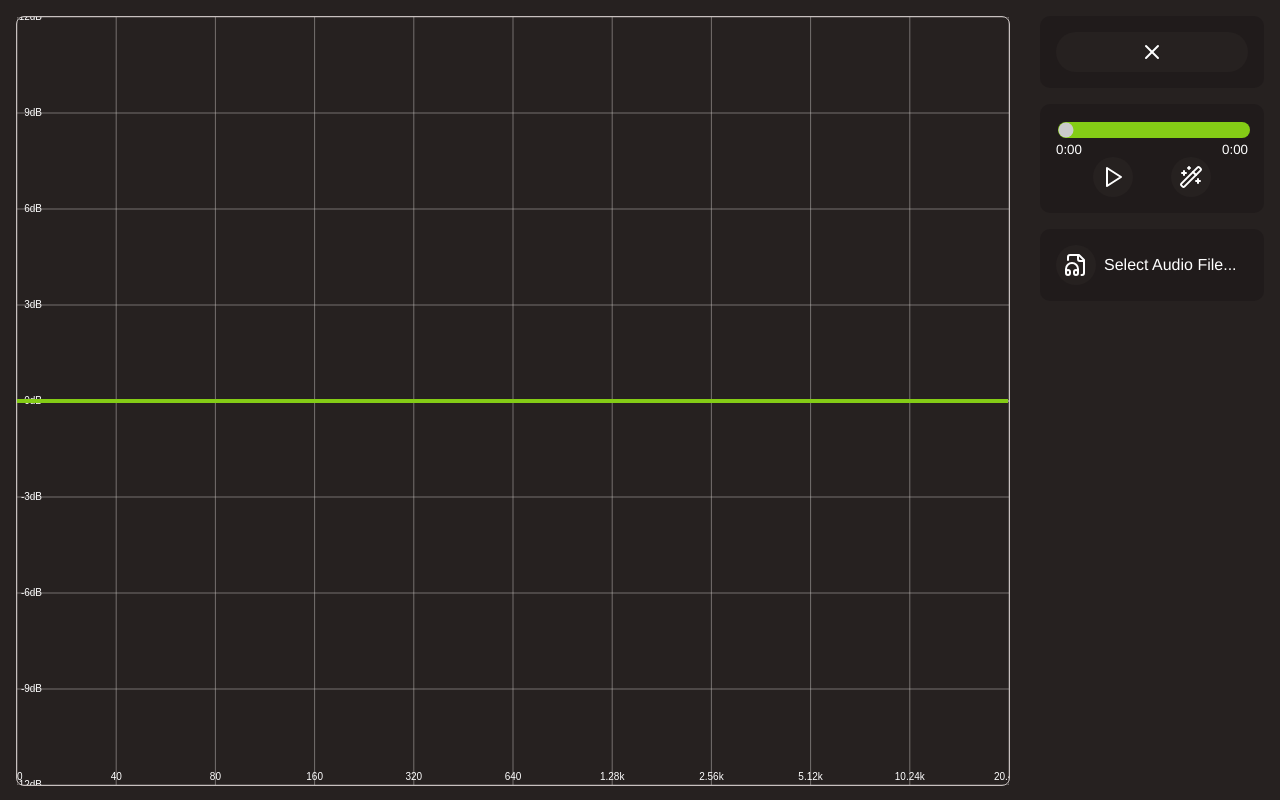
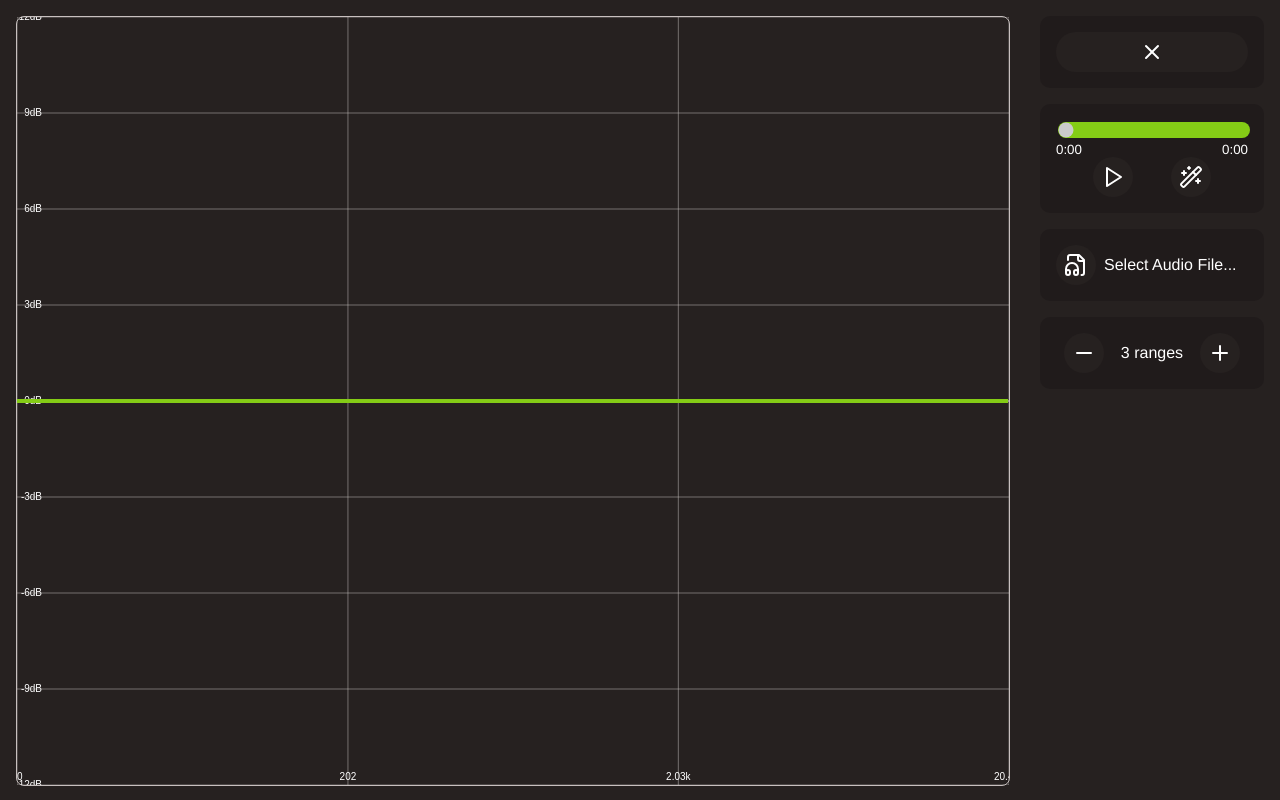
Before and after one commit to dov-vai/Aveqado, a React (Vite) app: page / in a window 1280 px wide. Built offline with nearby package versions, Linux system fonts and the light colour scheme.

Commit message:
feat: ranges (difficulty) selection

```diff
--- a/src/App.tsx
+++ b/src/App.tsx
@@ -6,6 +6,7 @@ import {Filter} from "./components/EQGraph/filter.ts";
 import AudioFileSelector from "./components/AudioPlayer/AudioFileSelector.tsx";
 import {FilterGenerator} from "./utils/filter-generator.ts";
 import {ArrowBigRight, X} from "lucide-react";
+import DifficultySelection from "./components/DifficultySelection/DifficultySelection.tsx";
 
 function App() {
     const [width, setWidth] = useState(1280);
@@ -13,11 +14,12 @@ function App() {
     const canvasRef = useRef<HTMLDivElement | null>(null);
     const minFreq = 20;
     const maxFreq = 20480;
-    const freqMultiplier = 2;
+    // we need i ranges but there's i+1 bands
+    const [bands, setBands] = useState(3 + 1);
     const minDb = 3;
     const maxDb = 8;
 
-    const filterGenerator = new FilterGenerator(minFreq, maxFreq, freqMultiplier, minDb, maxDb);
+    const filterGenerator = new FilterGenerator(minFreq, maxFreq, bands, minDb, maxDb);
 
     const [audioFile, setAudioFile] = useState<File>();
     const [filters, setFilters] = useState<Filter[]>([]);
@@ -63,6 +65,18 @@ function App() {
         };
     }, []);
 
+    const handleSetBands = (newBands: number) => {
+        if (newBands <= 2) {
+            return;
+        }
+
+        setBands(newBands);
+
+        const generator = new FilterGenerator(minFreq, maxFreq, newBands, minDb, maxDb);
+        setFilter(generator.generate());
+        setFilters([]);
+    }
+
     return (
         <>
             <div className="container">
@@ -72,6 +86,7 @@ function App() {
                                      height={height}
                                      minFreq={minFreq}
                                      maxFreq={maxFreq}
+                                     bands={bands}
                                      appliedFilter={filter}
                                      filters={filters}
                                      setFilters={setFilters}
@@ -92,6 +107,9 @@ function App() {
                     <div className="card">
                         <AudioFileSelector onFileSelected={handleFileSelected}/>
                     </div>
+                    <div className="card">
+                        <DifficultySelection bands={bands} handleSetBands={handleSetBands}/>
+                    </div>
                 </div>
             </div>
         </>
--- /dev/null
+++ b/src/components/DifficultySelection/DifficultySelection.css
@@ -0,0 +1,14 @@
+.difficulty-selection {
+    display: flex;
+    flex-direction: column;
+    align-items: center;
+    justify-content: center;
+}
+
+.diff-input {
+    display: flex;
+    flex-direction: row;
+    align-items: center;
+    width: 100%;
+    justify-content: space-around;
+}
--- /dev/null
+++ b/src/components/DifficultySelection/DifficultySelection.tsx
@@ -0,0 +1,21 @@
+import {Minus, Plus} from "lucide-react";
+import "./DifficultySelection.css";
+
+interface DiffSelectionProps {
+    bands: number;
+    handleSetBands: (newBands: number) => void;
+}
+
+function DifficultySelection({bands, handleSetBands}: DiffSelectionProps) {
+    return (
+        <div className="difficulty-selection">
+            <div className="diff-input">
+                <div className="round-button" onClick={() => handleSetBands(bands - 1)}><Minus/></div>
+                <div>{bands - 1} ranges</div>
+                <div className="round-button" onClick={() => handleSetBands(bands + 1)}><Plus/></div>
+            </div>
+        </div>
+    )
+}
+
+export default DifficultySelection;
--- a/src/components/EQGraph/EqGraph.tsx
+++ b/src/components/EQGraph/EqGraph.tsx
@@ -9,6 +9,7 @@ interface EQGraphProps {
     height?: number;
     minFreq?: number;
     maxFreq?: number;
+    bands?: number;
     minDb?: number;
     maxDb?: number;
 }
@@ -19,6 +20,7 @@ function EqGraph({
                      height = 800,
                      minFreq = 20,
                      maxFreq = 20480,
+                     bands = 3,
                      minDb = -12,
                      maxDb = 12
                  }: EQGraphProps) {
@@ -29,12 +31,12 @@ function EqGraph({
         if (!canvas) return;
 
         const renderer = new EqGraphRenderer(canvas, {
-            width, height, minFreq, maxFreq, minDb, maxDb, filters
+            width, height, minFreq, maxFreq, bands, minDb, maxDb, filters
         });
 
         renderer.draw();
 
-    }, [filters, width, height, minFreq, maxFreq, minDb, maxDb]);
+    }, [filters, width, height, minFreq, maxFreq, bands, minDb, maxDb]);
 
     return (
         <div className="eq-graph-container">
--- a/src/components/EQGraph/eq-graph-renderer.ts
+++ b/src/components/EQGraph/eq-graph-renderer.ts
@@ -1,5 +1,6 @@
 import {Filter} from "./filter.ts";
 import {ThemeColors} from "../../utils/theme-colors.ts";
+import {AudioUtils} from "../../utils/audio-utils.ts";
 
 export class EqGraphRenderer {
     private canvas: HTMLCanvasElement;
@@ -8,6 +9,7 @@ export class EqGraphRenderer {
     private height: number;
     private minFreq: number;
     private maxFreq: number;
+    private bands: number;
     private minDb: number;
     private maxDb: number;
     private filters: Filter[];
@@ -17,6 +19,7 @@ export class EqGraphRenderer {
         height: number;
         minFreq: number;
         maxFreq: number;
+        bands: number;
         minDb: number;
         maxDb: number;
         filters: Filter[];
@@ -30,6 +33,7 @@ export class EqGraphRenderer {
         this.height = options.height;
         this.minFreq = options.minFreq;
         this.maxFreq = options.maxFreq;
+        this.bands = options.bands;
         this.minDb = options.minDb;
         this.maxDb = options.maxDb;
         this.filters = options.filters;
@@ -97,7 +101,9 @@ export class EqGraphRenderer {
         this.ctx.lineWidth = 0.5;
 
         // frequency grid lines (octaves)
-        for (let freq = this.minFreq; freq <= this.maxFreq; freq *= 2) {
+        const freqs = AudioUtils.generateBands(this.minFreq, this.maxFreq, this.bands);
+
+        for (const freq of freqs) {
             const x: number = this.freqToX(freq);
             this.ctx.beginPath();
             this.ctx.moveTo(x, 0);
@@ -108,7 +114,7 @@ export class EqGraphRenderer {
             this.ctx.fillStyle = ThemeColors.TextColor;
             this.ctx.font = '10px Arial';
             this.ctx.textAlign = 'center';
-            const label: string = freq >= 1000 ? `${freq / 1000}k` : `${freq}`;
+            const label: string = freq >= 1000 ? `${Math.round(freq / 1000 * 100) / 100}k` : `${freq}`;
             this.ctx.fillText(label, x, this.height - 5);
         }
     }
--- a/src/components/EqSelection/EqSelection.tsx
+++ b/src/components/EqSelection/EqSelection.tsx
@@ -2,25 +2,34 @@ import React, {useState} from "react";
 import {Filter} from "../EQGraph/filter.ts";
 import EqGraph from "../EQGraph/EqGraph.tsx";
 import './EqSelection.css';
+import {AudioUtils} from "../../utils/audio-utils.ts";
 
 interface EqSelectionProps {
     width: number;
     height: number;
     minFreq: number;
     maxFreq: number;
+    bands: number;
     appliedFilter: Filter;
     filters: Filter[];
     setFilters: React.Dispatch<React.SetStateAction<Filter[]>>;
     singleMode: boolean;
 }
 
-function EqSelection({width, height, minFreq, maxFreq, appliedFilter, filters, setFilters, singleMode}: EqSelectionProps) {
+function EqSelection({
+                         width,
+                         height,
+                         minFreq,
+                         maxFreq,
+                         bands,
+                         appliedFilter,
+                         filters,
+                         setFilters,
+                         singleMode
+                     }: EqSelectionProps) {
     const [hoveredFilter, setHoveredFilter] = useState<Filter>();
 
-    const frequencies: number[] = [];
-    for (let freq = minFreq; freq <= maxFreq; freq *= 2) {
-        frequencies.push(freq);
-    }
+    const frequencies = AudioUtils.generateBands(minFreq, maxFreq, bands);
 
     const freqToX = (freq: number): number => {
         return width * (Math.log10(freq) - Math.log10(minFreq)) /
@@ -59,7 +68,7 @@ function EqSelection({width, height, minFreq, maxFreq, appliedFilter, filters, s
 
         if (singleMode) {
             setFilters([filter]);
-        } else{
+        } else {
             setFilters([...filters, filter]);
         }
     };
@@ -89,7 +98,7 @@ function EqSelection({width, height, minFreq, maxFreq, appliedFilter, filters, s
 
     return (
         <div className="eq-selection-container" style={{width, height}}>
-            <EqGraph filters={filtersToRender} width={width} height={height}/>
+            <EqGraph filters={filtersToRender} bands={bands} width={width} height={height}/>
 
             <div className="frequency-selector-overlay">
                 {frequencies.map((freq, index) => {
--- /dev/null
+++ b/src/utils/audio-utils.ts
@@ -0,0 +1,19 @@
+export class AudioUtils {
+
+    private constructor() {
+    }
+
+    static generateBands(minFreq: number, maxFreq: number, bands: number): number[] {
+        const frequencies = [];
+
+        const ratio = maxFreq / minFreq;
+        const multiplier = Math.pow(ratio, 1 / (bands - 1));
+
+        for (let i = 0; i < bands; i++) {
+            const freq = minFreq * Math.pow(multiplier, i);
+            frequencies.push(Math.round(freq));
+        }
+
+        return frequencies;
+    }
+}
--- a/src/utils/filter-generator.ts
+++ b/src/utils/filter-generator.ts
@@ -1,17 +1,23 @@
 import {Filter} from "../components/EQGraph/filter.ts";
 import {RandomUtils} from "./random-utils.ts";
+import {AudioUtils} from "./audio-utils.ts";
 
 export class FilterGenerator {
     private readonly minDb: number;
     private readonly maxDb: number;
-    private readonly freqs: number[];
+    private readonly centerFreqs: number[];
     private readonly Q: number;
 
-    constructor(minFreq: number, maxFreq: number, freqMultiplier: number, minDb: number, maxDb: number) {
+    constructor(minFreq: number, maxFreq: number, bands: number, minDb: number, maxDb: number) {
+        if (bands < 2) {
+            throw new Error("FilterGenerator: bands must be >= 2");
+        }
+
         this.minDb = minDb;
         this.maxDb = maxDb;
-        this.freqs = this.calculateCenterFreqs(minFreq, maxFreq, freqMultiplier);
-        this.Q = this.calculateQ(minFreq, minFreq * freqMultiplier);
+        const freqs = AudioUtils.generateBands(minFreq, maxFreq, bands);
+        this.centerFreqs = this.calculateCenterFreqs(freqs);
+        this.Q = this.calculateQ(freqs[0], freqs[1]);
     }
 
     private calculateQ(freqLow: number, freqHigh: number): number {
@@ -24,25 +30,25 @@ export class FilterGenerator {
         return Math.sqrt(freqLow * freqHigh);
     };
 
-    private calculateCenterFreqs(minFreq: number, maxFreq: number, multiplier: number): number[] {
-        const freqs: number[] = [];
+    private calculateCenterFreqs(freqs: number[]): number[] {
+        const centerFreqs: number[] = [];
 
-        for (let freq = minFreq; freq < maxFreq; freq *= multiplier) {
-            const centerFreq = this.getRegionCenterFreq(freq, freq * multiplier);
-            freqs.push(centerFreq);
+        for (let i = 0; i < freqs.length - 1; i++) {
+            const centerFreq = this.getRegionCenterFreq(freqs[i], freqs[i + 1]);
+            centerFreqs.push(centerFreq);
         }
 
-        return freqs;
+        return centerFreqs;
     }
 
     public generate(): Filter {
-        const randomIdx = RandomUtils.getRndInteger(0, this.freqs.length)
+        const randomIdx = RandomUtils.getRndInteger(0, this.centerFreqs.length)
         let randomGain = RandomUtils.getRndInteger(this.minDb, this.maxDb);
         randomGain = RandomUtils.getRndInteger(0, 2) ? randomGain : -randomGain;
 
         return {
             type: "peaking",
-            frequency: this.freqs[randomIdx],
+            frequency: this.centerFreqs[randomIdx],
             gain: randomGain,
             Q: this.Q
         };
```
